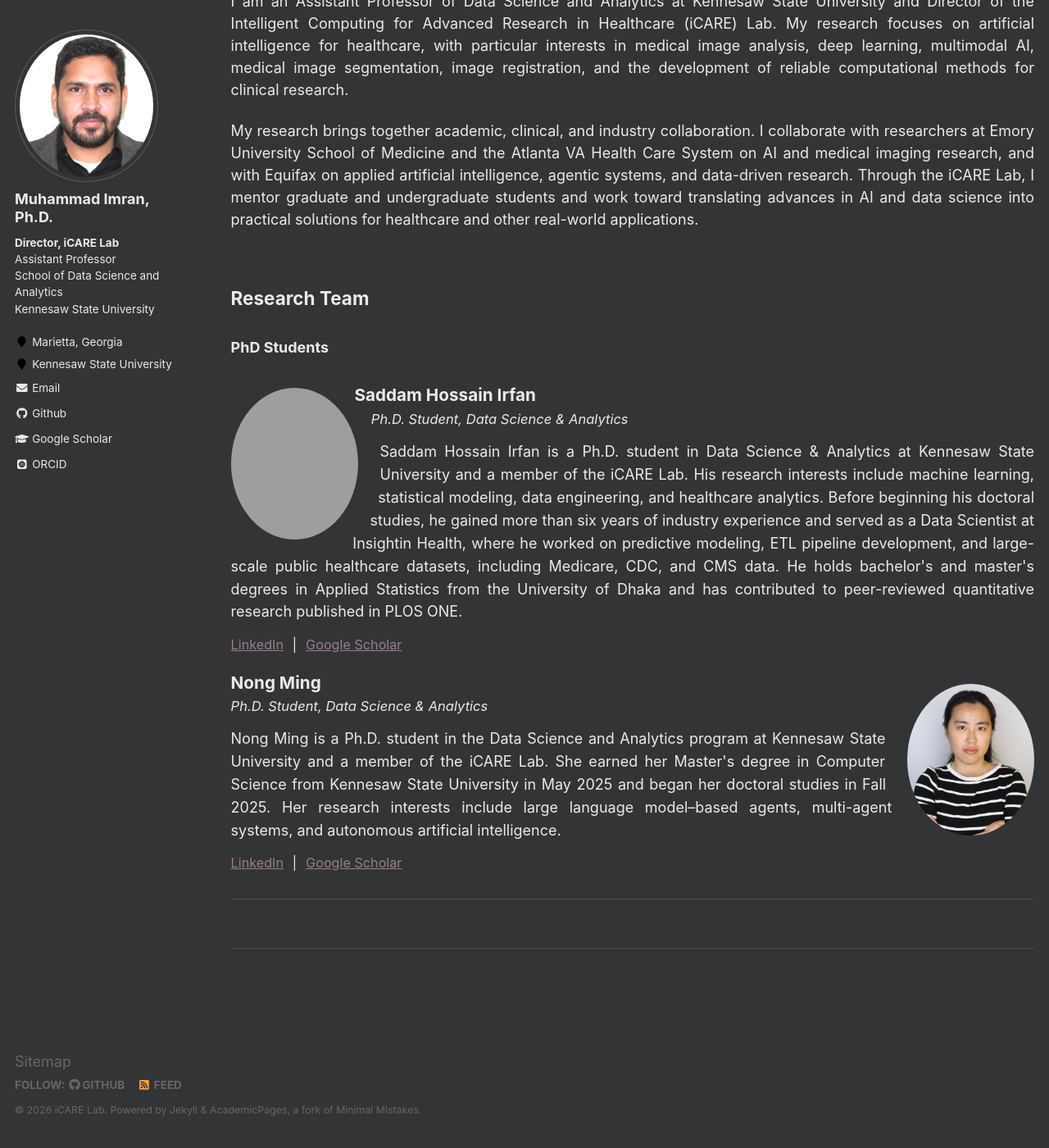
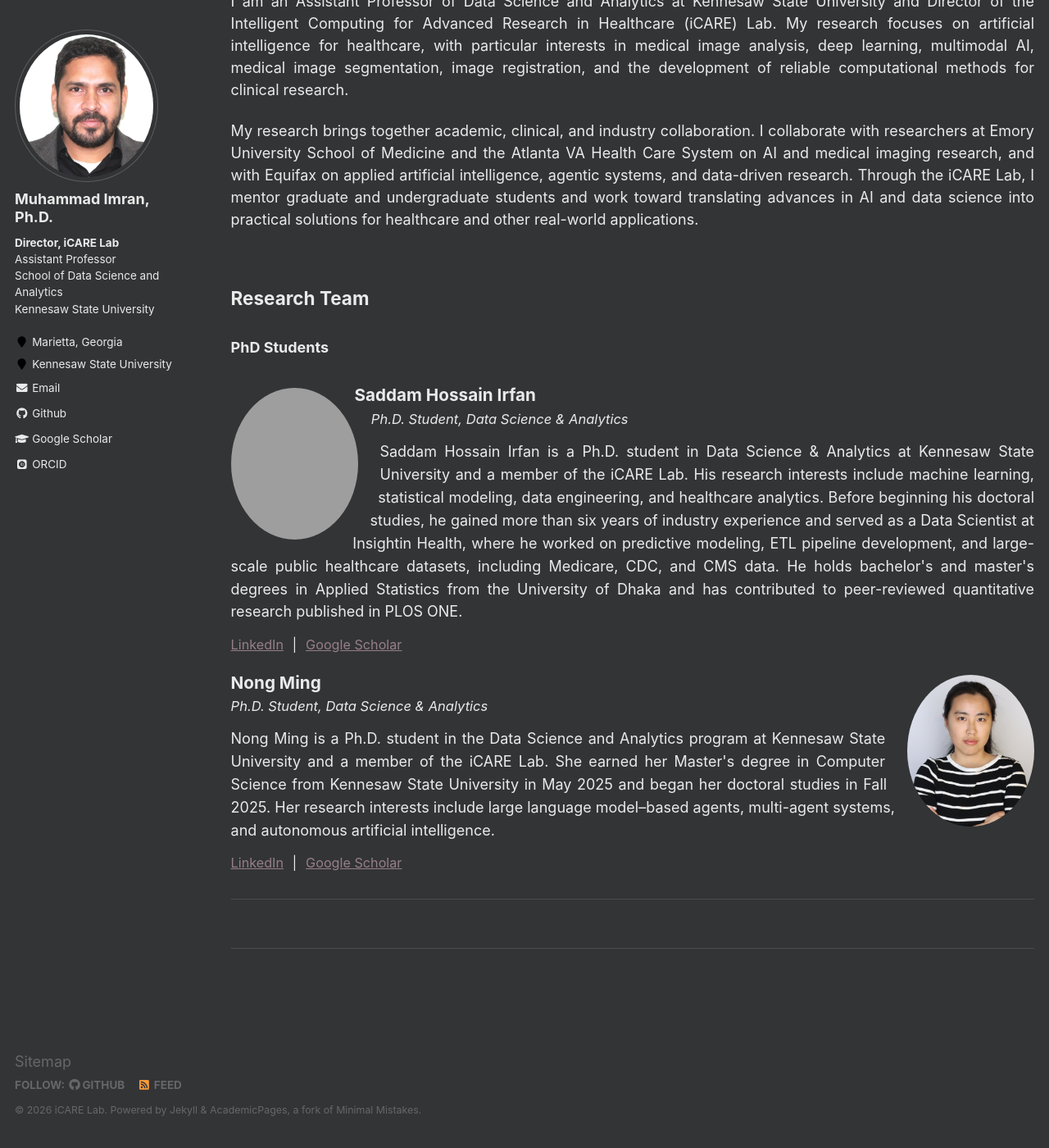
Before and after one commit to iCARE-Lab/icare-lab.github.io, a Jekyll site: the page built from _pages/team.md, in a window 1280 px wide and 1400 px high, scrolled down 206 px. Shown: the whole window at 82% size. Built offline with Jekyll 4.4.1, drawn with Linux system fonts in a browser that asks for light colours; some web fonts are replaced; grey boxes are pictures that could not be loaded.

Commit message:
updated profile picture alignment

```diff
--- a/_sass/_team.scss
+++ b/_sass/_team.scss
@@ -69,7 +69,7 @@
 /* Alternate team member layout: photo on the right */
 .team-profile--reverse .team-profile__photo {
     float: right;
-    margin: 0.75rem 0 0.75rem 1.5rem;
+    margin: 0.15rem 0 0.75rem 1.5rem;
 }
 
 .team-profile h4 {
```
